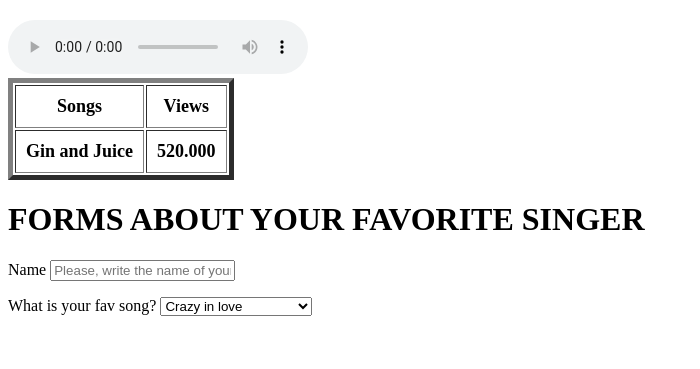
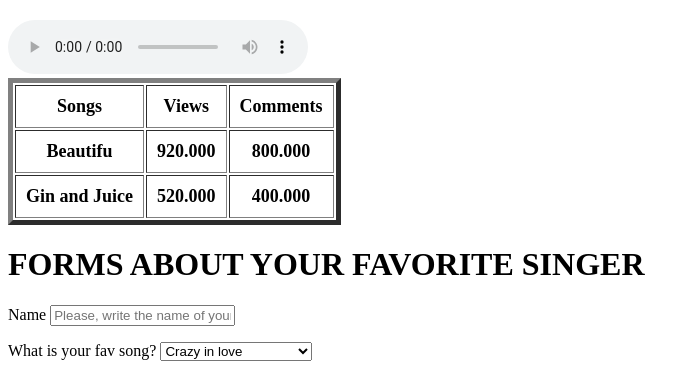
Before and after one commit to PamelaRodas/Cesde-my-home, a plain HTML site: page index.html in a window 1280 px wide. Shown: the part 2283-2652 px from the top of the page, without its empty margins (0-700 px from the left). Before the commit the page ends 2607 px from the top, so only its background shows below. Drawn offline with Linux system fonts and the light colour scheme.

Commit message:
Add files via upload

```diff
--- a/index.html
+++ b/index.html
@@ -85,6 +85,7 @@
 
                 <th style="padding: 10px;">Songs</th>
                 <th style="padding: 10px;"> Views</th>
+                <th style="padding: 10px;"> Comments</th>
 
             </tr>
 
@@ -92,8 +93,17 @@
 
             <tr>
 
+                <th style="padding: 10px;">Beautifu</th>
+                <th style="padding: 10px;">920.000</th>
+                <th style="padding: 10px;">800.000</th>
+
+            </tr>
+
+            <tr>
+
                 <th style="padding: 10px;">Gin and Juice</th>
                 <th style="padding: 10px;">520.000</th>
+                <th style="padding: 10px;">400.000</th>
 
             </tr>
         </tbody>
```
